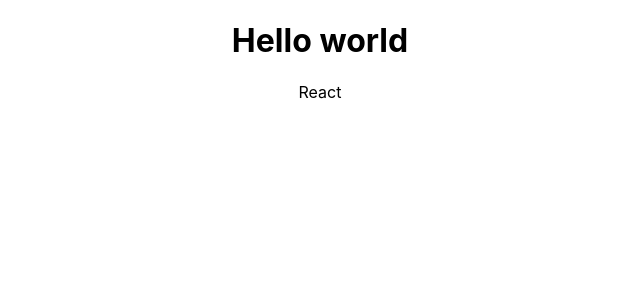
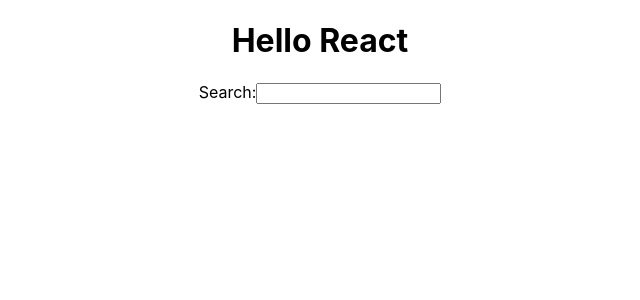
Before and after one commit to vinay-hegde-17/React, a React (Create React App) app in the folder react-one/: page / in a window 1280 px wide. Shown: the top 300 px of the page, without its empty margins (320-960 px from the left). Built offline with nearby package versions, Linux system fonts and the light colour scheme.

Commit message:
Focusing the label

```diff
--- a/react-one/src/App.js
+++ b/react-one/src/App.js
@@ -4,8 +4,9 @@
   const title='React'
   return (
     <div className="App">
-      <h1>Hello world</h1>
-      {title}
+      <h1>Hello {title}</h1>
+      <label htmlFor='search'>Search:</label>
+      <input id='search' type='text'></input>
     </div>
   );
 }
```
